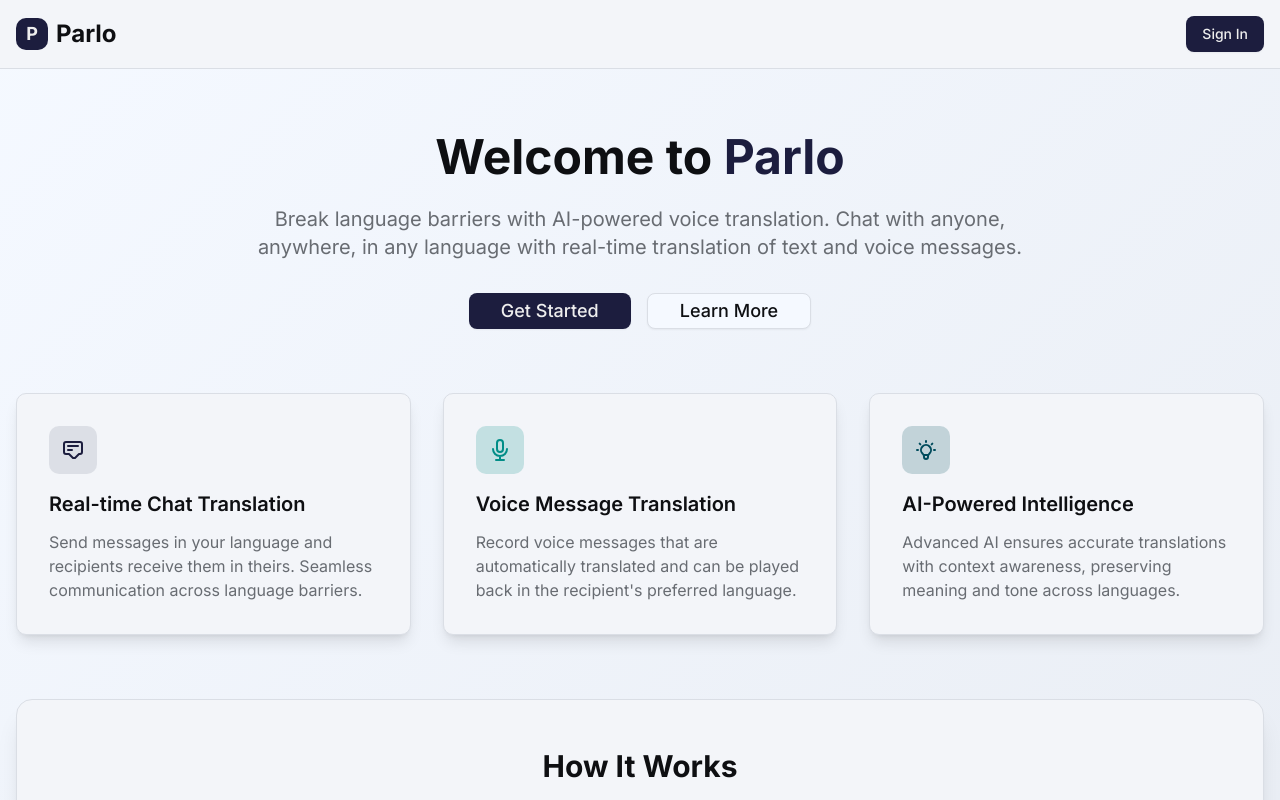
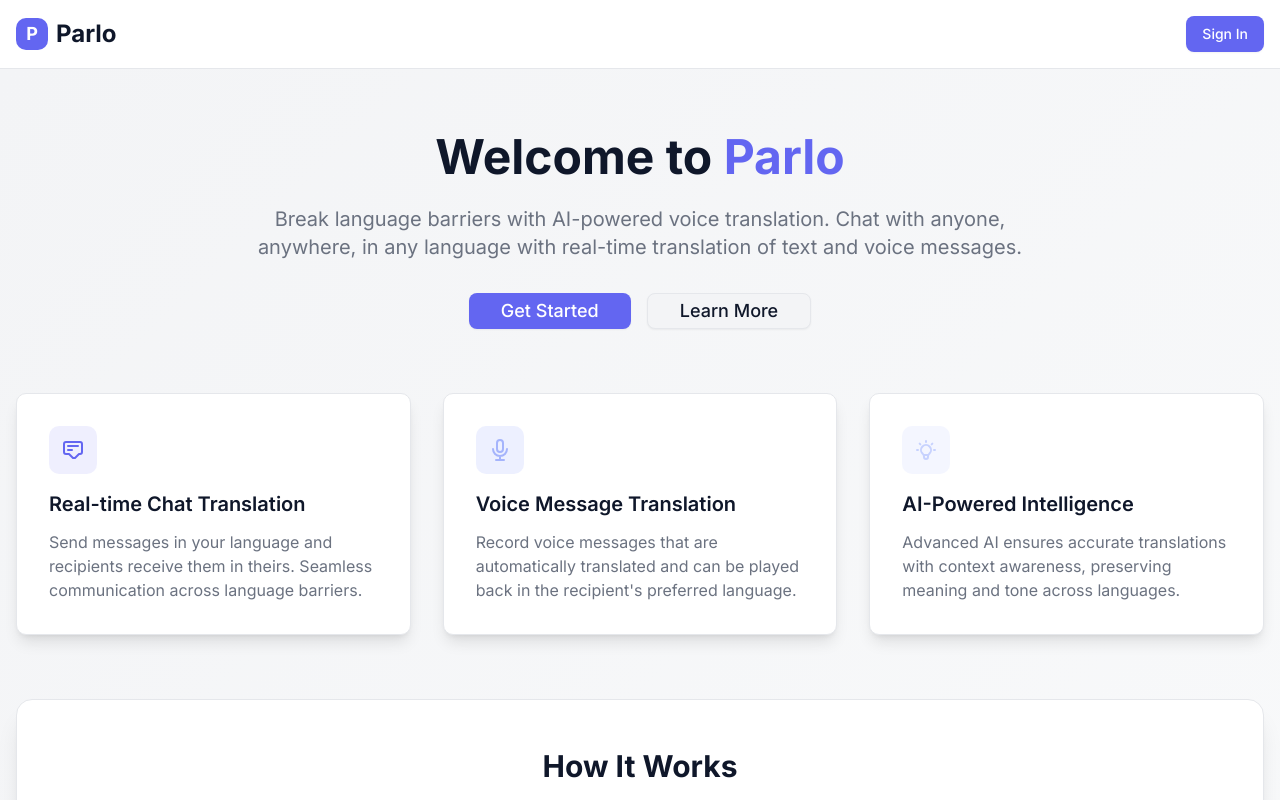
Before and after one commit to pateldivyesh1323/parlo, a React (Vite) app in the folder client/: page / in a window 1280 px wide. Shown: the top 800 px of the page. Built offline with nearby package versions, Linux system fonts and the light colour scheme; no server answers.

Commit message:
Some changes with theme

```diff
--- a/client/src/components/Chats/ChatItem.tsx
+++ b/client/src/components/Chats/ChatItem.tsx
@@ -33,30 +33,30 @@ const ChatItem = ({ chat }: { chat: Chat }) => {
   const isSelected = selectedChat?._id === chat._id;
 
   return (
-    <div className="border-b border-gray-300 last:border-b-0 p-2">
+    <div className="border-b border-border last:border-b-0 p-2">
       <div
         className={cn(
           "flex items-center p-2 cursor-pointer transition-colors gap-2 rounded-md",
-          isSelected && "bg-blue-300",
+          isSelected && "bg-accent",
         )}
         onClick={() => !isSelected && setSelectedChat(chat)}
       >
         <Avatar className="h-10 w-10">
           <AvatarImage src={chatPhotoURL || ""} />
-          <AvatarFallback className="bg-gray-200 text-gray-700 font-medium">
+          <AvatarFallback className="bg-secondary text-secondary-foreground font-medium">
             {chatTitle?.charAt(0)?.toUpperCase()}
           </AvatarFallback>
         </Avatar>
         <div className="flex flex-col">
           <div
             className={cn(
-              "text-sm font-semibold text-gray-900 truncate w-full",
-              isSelected && "text-gray-900",
+              "text-sm font-semibold text-foreground truncate w-full",
+              isSelected && "text-accent-foreground",
             )}
           >
             {chatTitle}
           </div>
-          <div className="text-xs text-gray-500 truncate w-full">
+          <div className="text-xs text-muted-foreground truncate w-full">
             {latestMessageContent}
           </div>
         </div>
--- a/client/src/components/Chats/ChatList.tsx
+++ b/client/src/components/Chats/ChatList.tsx
@@ -19,7 +19,7 @@ const ChatList = () => {
     <div className="flex-1 overflow-y-auto">
       {chats?.length === 0 ? (
         <div className="p-2 space-y-1">
-          <div className="text-center py-8 text-gray-500">
+          <div className="text-center py-8 text-muted-foreground">
             <MessageSquare className="w-8 h-8 mx-auto mb-2 opacity-50" />
             <p className="text-sm">No chats to show</p>
             <p className="text-xs">Create a new one</p>
--- a/client/src/components/Chats/ChatSidebar.tsx
+++ b/client/src/components/Chats/ChatSidebar.tsx
@@ -9,7 +9,9 @@ export function ChatSidebar({ className }: { className?: string }) {
   const [isDialogOpen, setIsDialogOpen] = useState(false);
 
   return (
-    <div className={cn("flex flex-col h-full bg-gray-50 border-r", className)}>
+    <div
+      className={cn("flex flex-col h-full bg-background border-r", className)}
+    >
       <div className="p-2 border-b flex justify-between items-center">
         <h3 className="font-medium">Your chats</h3>
         <CreateChatDialog
@@ -19,9 +21,9 @@ export function ChatSidebar({ className }: { className?: string }) {
             <Button
               size="sm"
               variant="ghost"
-              className="h-8 w-8 p-0 hover:bg-red-50"
+              className="h-8 w-8 p-0 hover:bg-accent"
             >
-              <Plus className="w-4 h-4 text-red-500" />
+              <Plus className="w-4 h-4 text-primary" />
             </Button>
           }
         />
--- a/client/src/components/Navigation/SideNavbar.tsx
+++ b/client/src/components/Navigation/SideNavbar.tsx
@@ -111,7 +111,7 @@ export default function SideNavbar() {
             </SidebarMenuItem>
             <SidebarMenuItem>
               <SidebarMenuButton
-                className="text-red-600 hover:text-red-700 hover:bg-red-50"
+                className="text-destructive hover:text-destructive hover:bg-destructive/10"
                 onClick={() => setOpenLogoutDialog(true)}
               >
                 <LogOut className="h-4 w-4" />
--- a/client/src/index.css
+++ b/client/src/index.css
@@ -1,6 +1,13 @@
 @import url("https://fonts.googleapis.com/css2?family=Inter:wght@400;500;600;700&display=swap");
 @import "tailwindcss";
 @import "tw-animate-css";
+
+/* Theme colors::after
+  Primary: #6366F1 (Indigo)
+  Accent: #A5B4FC (Light Indigo Blue)
+  Background: #F3F4F6 (Light Gray)
+  Text: #0F172A (Dark Gray)
+*/
 
 @custom-variant dark (&:is(.dark *));
 
@@ -59,104 +66,107 @@
 :root {
   --radius: 0.625rem;
 
-  /* Neutral Zinc base - light mode */
-  --background: oklch(0.98 0.01 260);
-  --foreground: oklch(0.17 0.005 260);
-  --card: oklch(0.97 0.005 260);
-  --card-foreground: oklch(0.17 0.005 260);
-  --popover: oklch(0.97 0.005 260);
-  --popover-foreground: oklch(0.17 0.005 260);
+  /* Light mode - indigo theme */
+  --background: #f3f4f6;
+  --foreground: #0f172a;
+  --card: #ffffff;
+  --card-foreground: #0f172a;
+  --popover: #ffffff;
+  --popover-foreground: #0f172a;
 
-  /* Violet primary */
-  --primary: oklch(0.25 0.06 280);
-  --primary-foreground: oklch(0.95 0 280);
+  /* Primary - Indigo */
+  --primary: #6366f1;
+  --primary-foreground: #ffffff;
 
-  /* Secondary (lighter violet) */
-  --secondary: oklch(0.93 0.01 270);
-  --secondary-foreground: oklch(0.25 0.06 280);
+  /* Secondary */
+  --secondary: #e5e7eb;
+  --secondary-foreground: #6366f1;
 
-  /* Muted - light gray */
-  --muted: oklch(0.94 0.01 260);
-  --muted-foreground: oklch(0.53 0.01 260);
+  /* Muted */
+  --muted: #f9fafb;
+  --muted-foreground: #6b7280;
 
-  /* Accent - soft violet */
-  --accent: oklch(0.94 0.015 275);
-  --accent-foreground: oklch(0.25 0.06 280);
+  /* Accent - Light Indigo */
+  --accent: #a5b4fc;
+  --accent-foreground: #0f172a;
 
-  /* Destructive - warm red */
-  --destructive: oklch(0.55 0.25 30);
-  --destructive-foreground: oklch(0.95 0 30);
+  /* Destructive */
+  --destructive: #ef4444;
+  --destructive-foreground: #ffffff;
 
   /* Borders and inputs */
-  --border: oklch(0.9 0.01 260);
-  --input: oklch(0.9 0.01 260);
-  --ring: oklch(0.7 0.03 280);
+  --border: #e5e7eb;
+  --input: #e5e7eb;
+  --ring: #6366f1;
 
   /* Charts */
-  --chart-1: oklch(0.6 0.23 40);
-  --chart-2: oklch(0.58 0.1 190);
-  --chart-3: oklch(0.38 0.07 220);
-  --chart-4: oklch(0.8 0.2 85);
-  --chart-5: oklch(0.75 0.2 70);
+  --chart-1: #6366f1;
+  --chart-2: #a5b4fc;
+  --chart-3: #c7d2fe;
+  --chart-4: #e0e7ff;
+  --chart-5: #4f46e5;
 
   /* Sidebar */
-  --sidebar: oklch(0.95 0.005 260);
-  --sidebar-foreground: oklch(0.17 0.005 260);
-  --sidebar-primary: oklch(0.25 0.06 280);
-  --sidebar-primary-foreground: oklch(0.95 0 280);
-  --sidebar-accent: oklch(0.94 0.015 275);
-  --sidebar-accent-foreground: oklch(0.25 0.06 280);
-  --sidebar-border: oklch(0.9 0.01 260);
-  --sidebar-ring: oklch(0.7 0.03 280);
+  --sidebar: #f3f4f6;
+  --sidebar-foreground: #0f172a;
+  --sidebar-primary: #6366f1;
+  --sidebar-primary-foreground: #ffffff;
+  --sidebar-accent: #a5b4fc;
+  --sidebar-accent-foreground: #0f172a;
+  --sidebar-border: #e5e7eb;
+  --sidebar-ring: #6366f1;
 }
 
 .dark {
-  /* Neutral Zinc base - dark mode */
-  --background: oklch(0.17 0.005 260);
-  --foreground: oklch(0.95 0 260);
-  --card: oklch(0.25 0.06 280);
-  --card-foreground: oklch(0.95 0 280);
-  --popover: oklch(0.25 0.06 280);
-  --popover-foreground: oklch(0.95 0 280);
+  /* Dark mode - indigo theme */
+  --background: #0f172a;
+  --foreground: #f8fafc;
+  --card: #1e293b;
+  --card-foreground: #f8fafc;
+  --popover: #1e293b;
+  --popover-foreground: #f8fafc;
 
-  /* Violet primary */
-  --primary: oklch(0.9 0.01 280);
-  --primary-foreground: oklch(0.25 0.06 280);
+  /* Primary - Indigo */
+  --primary: #6366f1;
+  --primary-foreground: #ffffff;
 
   /* Secondary */
-  --secondary: oklch(0.28 0.01 270);
-  --secondary-foreground: oklch(0.95 0 280);
+  --secondary: #334155;
+  --secondary-foreground: #f8fafc;
 
   /* Muted */
-  --muted: oklch(0.28 0.01 260);
-  --muted-foreground: oklch(0.7 0.03 280);
+  --muted: #334155;
+  --muted-foreground: #94a3b8;
 
-  /* Accent */
-  --accent: oklch(0.28 0.01 275);
-  --accent-foreground: oklch(0.95 0 280);
+  /* Accent - Light Indigo */
+  --accent: #a5b4fc;
+  --accent-foreground: #0f172a;
 
   /* Destructive */
-  --destructive: oklch(0.7 0.2 25);
-  --border: oklch(0.95 0 260 / 0.1);
-  --input: oklch(0.95 0 260 / 0.15);
-  --ring: oklch(0.53 0.01 280);
+  --destructive: #ef4444;
+  --destructive-foreground: #ffffff;
+
+  /* Borders and inputs */
+  --border: #334155;
+  --input: #334155;
+  --ring: #6366f1;
 
   /* Charts */
-  --chart-1: oklch(0.48 0.24 260);
-  --chart-2: oklch(0.7 0.17 160);
-  --chart-3: oklch(0.75 0.19 70);
-  --chart-4: oklch(0.63 0.27 300);
-  --chart-5: oklch(0.64 0.24 15);
+  --chart-1: #6366f1;
+  --chart-2: #a5b4fc;
+  --chart-3: #c7d2fe;
+  --chart-4: #e0e7ff;
+  --chart-5: #4f46e5;
 
   /* Sidebar */
-  --sidebar: oklch(0.25 0.06 280);
-  --sidebar-foreground: oklch(0.95 0 280);
-  --sidebar-primary: oklch(0.48 0.24 260);
-  --sidebar-primary-foreground: oklch(0.95 0 280);
-  --sidebar-accent: oklch(0.28 0.01 275);
-  --sidebar-accent-foreground: oklch(0.95 0 280);
-  --sidebar-border: oklch(0.95 0 260 / 0.1);
-  --sidebar-ring: oklch(0.53 0.01 280);
+  --sidebar: #1e293b;
+  --sidebar-foreground: #f8fafc;
+  --sidebar-primary: #6366f1;
+  --sidebar-primary-foreground: #ffffff;
+  --sidebar-accent: #a5b4fc;
+  --sidebar-accent-foreground: #0f172a;
+  --sidebar-border: #334155;
+  --sidebar-ring: #6366f1;
 }
 
 @layer base {
--- a/client/src/pages/Chats.tsx
+++ b/client/src/pages/Chats.tsx
@@ -1,4 +1,5 @@
 import { ChatSidebar, ChatProvider } from "@/components/Chats";
+import Logo from "@/components/Common/Logo";
 
 export default function Chats() {
   return (
@@ -9,10 +10,8 @@ export default function Chats() {
           <div className="max-w-4xl mx-auto">
             <div className="bg-card rounded-lg border border-border p-8 text-center">
               <div className="space-y-4">
-                <div className="w-16 h-16 bg-primary rounded-full flex items-center justify-center mx-auto">
-                  <span className="text-primary-foreground font-bold text-xl">
-                    💬
-                  </span>
+                <div className="flex justify-center ">
+                  <Logo showText={false} size="lg" />
                 </div>
 
                 <h2 className="text-xl font-semibold">
```
